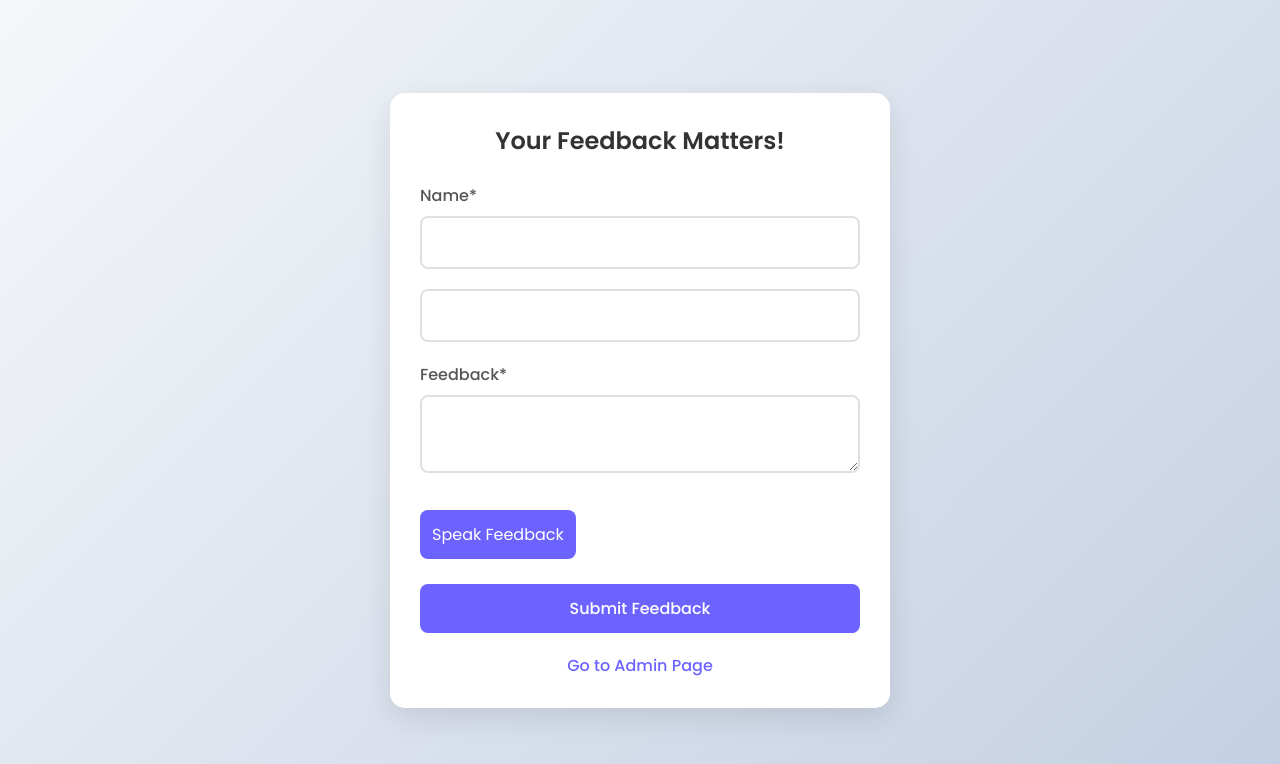
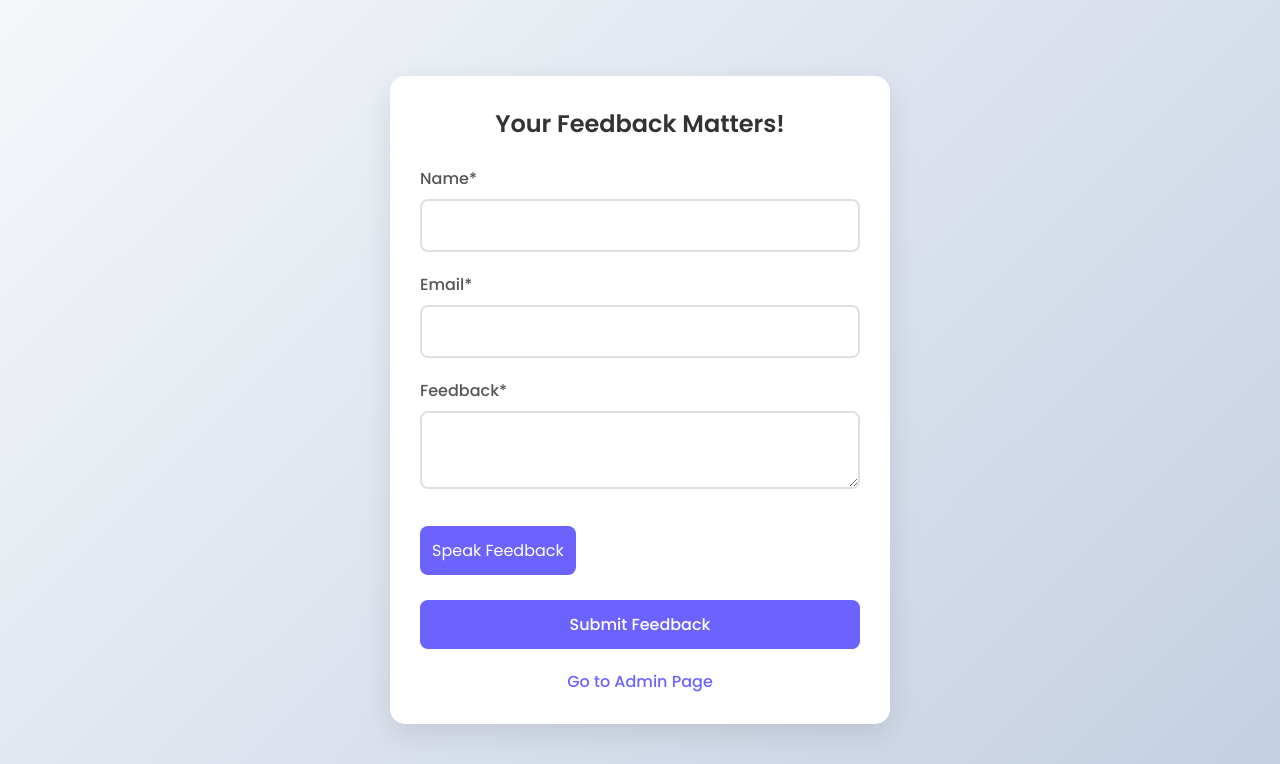
Before and after one commit to Nani2504/Smart-Feedback-with-Sentiment-Analysis, a Flask app: page / in a window 1280 px wide. Shown: the top 764 px of the page. Run offline with Flask 3, Linux system fonts and the light colour scheme; parts of the project's set-up code (start-up, migrations or seed data) failed here and were passed over.

Commit message:
Update form.html

```diff
--- a/templates/form.html
+++ b/templates/form.html
@@ -221,6 +221,7 @@
             </div>
 
             <div class="form-group">
+                <label for="feedback">Email*</label>
                 <input type="email" id="email" name="email" class="form-control" required aria-label="Email">
             </div>
 
```
